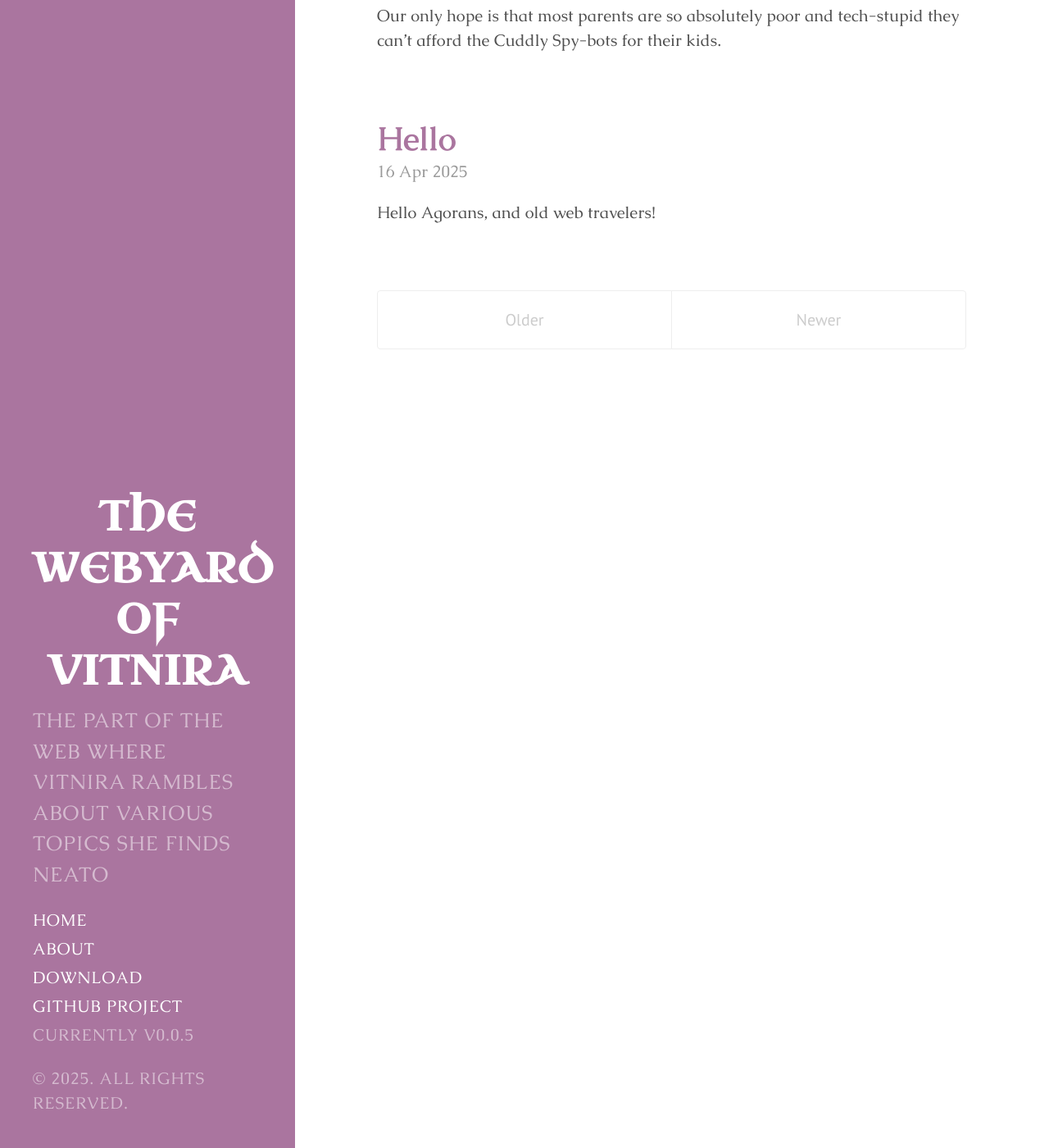
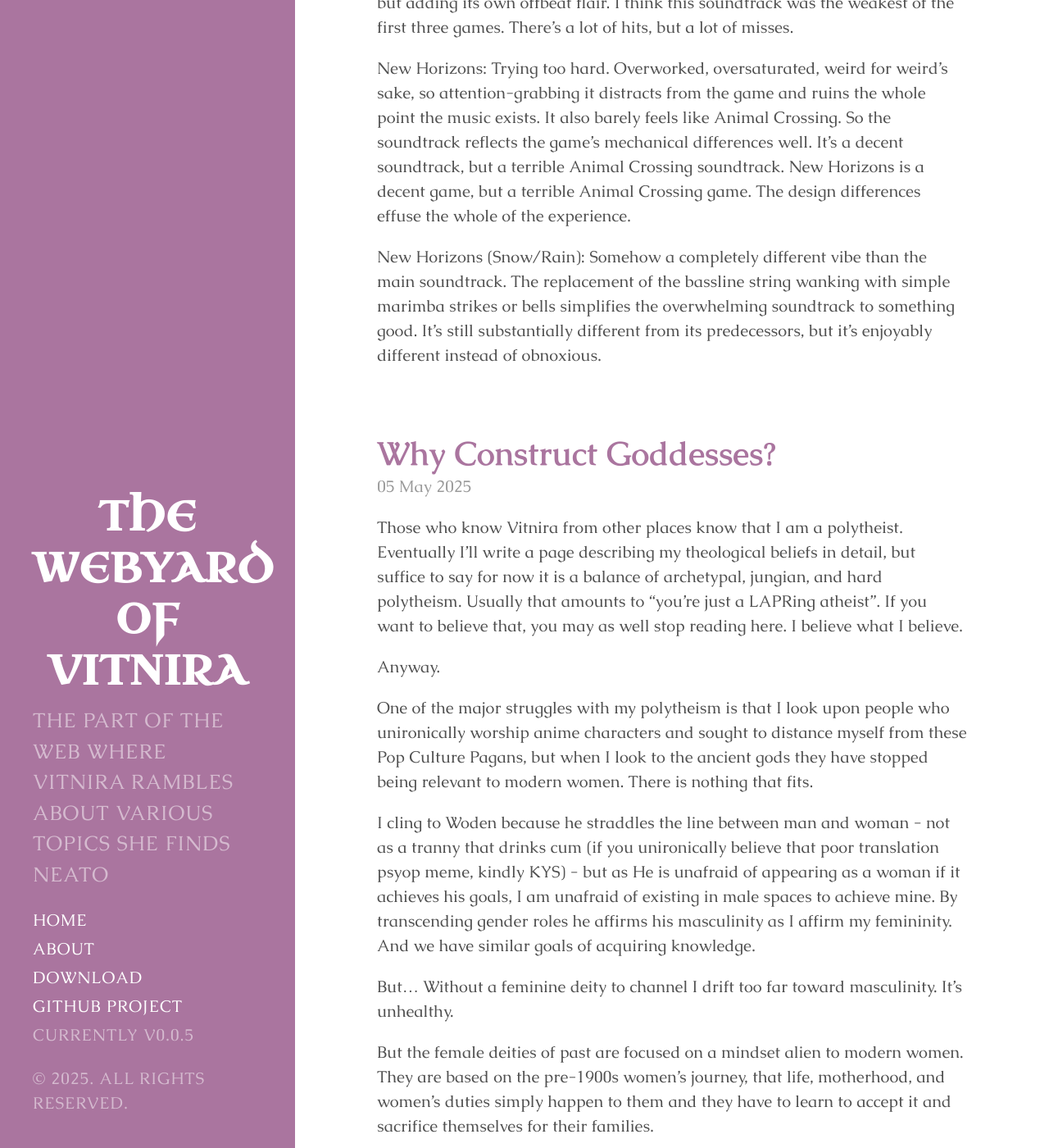
Before and after one commit to Vitnira/digital-nemeton, a Jekyll site: the page built from index.html, in a window 1280 px wide and 1400 px high, scrolled down 3076 px. Shown: the whole window at 82% size. Built offline with Jekyll 4.4.1, drawn with Linux system fonts in a browser that asks for light colours; some web fonts are replaced; the list of posts is cut into pages by our own code; some of the changed text lies outside the part shown.

Commit message:
Added posts and fixed post url stuff

```diff
--- a/_config.yml
+++ b/_config.yml
@@ -16,6 +16,7 @@ author:
   name:           Vitnira
 
 paginate:         5
+permalink: /:title/
 
 # Custom vars
 version:          0.0.5
--- /dev/null
+++ b/_posts/2025-05-05-constructinggods.md
@@ -0,0 +1,25 @@
+---
+title: "Why Construct Goddesses?"
+date: 2025-05-05
+layout: post
+---
+
+Those who know Vitnira from other places know that I am a polytheist. Eventually I'll write a page describing my theological beliefs in detail, but suffice to say for now it is a balance of archetypal, jungian, and hard polytheism. Usually that amounts to "you're just a LAPRing atheist". If you want to believe that, you may as well stop reading here. I believe what I believe.
+
+Anyway.
+
+One of the major struggles with my polytheism is that I look upon people who unironically worship anime characters and sought to distance myself from these Pop Culture Pagans, but when I look to the ancient gods they have stopped being relevant to modern women. There is nothing that fits.
+
+I cling to Woden because he straddles the line between man and woman - not as a tranny that drinks cum (if you unironically believe that poor translation psyop meme, kindly KYS) - but as He is unafraid of appearing as a woman if it achieves his goals, I am unafraid of existing in male spaces to achieve mine. By transcending gender roles he affirms his masculinity as I affirm my femininity. And we have similar goals of acquiring knowledge.
+
+But... Without a feminine deity to channel I drift too far toward masculinity. It's unhealthy.
+
+But the female deities of past are focused on a mindset alien to modern women. They are based on the pre-1900s women's journey, that life, motherhood, and women's duties simply happen to them and they have to learn to accept it and sacrifice themselves for their families.
+
+Birth Control shattered that cycle. Motherhood used to be an accepted fact of life, but has now become a choice. The Maiden-Mother-Crone cycle is optional and many women turn instead to a new Maiden->Deluded Crone-Maiden path. Motherhood doesn't Just Happen anymore. Weaving is done by Chinese sweatshops. Cooking is done by fast-food chains. Farming is done by the grocery store. What is there of the Goddesses left?
+
+Modern "pagan" women turn to goddesses like the Morrigan, Freya, Aphrodite because they are the representation of women using their femininity as power against men. But the power is hollow without the price women had to pay for it. In isolation, these goddesses mean nothing, and the rest of the pantheon has dissipated.
+
+The only path forward for women - for me - is to forge new goddesses. Goddesses that choose Motherhood. Goddesses that resist OnlyFans. Goddesses who embrace their womanhood and do not cut off their breasts to appear male. Goddessess I wish I had growing up. Archetypes I want to give to my daughters to embody and my sons to find in a partner.
+
+Yes, it sounds nuts to me too. But someone had to write the Myth in the past, someone needs to write it now, and nobody is writing it - least of all for those who need it most. So I'll do it. And hopefully someone who can write it better finds my attempts and is so insulted they do it better.
--- /dev/null
+++ b/_posts/2025-05-06-achourlies.md
@@ -0,0 +1,93 @@
+---
+title: "24 Hours in the Animal Forest"
+date: 2025-05-06
+layout: post
+---
+
+Over the past week I've been listening to all 4* Animal Crossing (AC) games' hourly themes to devise a playlist of my favorite for each hour. I exclusively listen to each theme during or within 10min of the hour (as in, 1pm from 12:50-2:10) trying to stay within the hour. The goal is to capture the "vibe" of the hour best.
+
+My husband once said, "Music should be somewhere between where you are and where you want to be." So the hourlies shouldn't be solely the most pleasing objectively at all hours - 3pm should be the most pleasing with the mental state I am generally in at 3pm.
+
+Exceptions were made for 1-6am because I'm pretty much never awake then nowadays. 1-4am were listened to in the hours before bedtime, and 4-6am right after waking up (preferably at 7 if I remember to get my headphones on by then). 4am is a weird hour. It should capture both being awake very late AND waking up very early.
+
+The games are: GC for original GameCube AC, WW for Wild World / City Folk since City Folk is just a higher-quality WW soundtrack, NL for New Leaf, and NH for New Horizons.
+
+We'll start at 8am because that's generally when I wake up.
+
+8 am - GC
+
+9 am - GC
+
+10 am - WW
+
+11 am - NL
+
+12 pm - WW
+
+1 pm - NL
+
+2 pm - GC
+
+3 pm - WW
+
+4 pm - GC
+
+5 pm - NH
+
+6 pm - GC
+
+7 pm - NL
+
+8 pm - WW
+
+9 pm - GC
+
+10 pm - WW
+
+11 pm - NL
+
+12 am - GC
+
+
+
+1 am - NL
+
+2 am - NH
+
+3 am - NL
+
+4 am - NL
+
+5 am - NH
+
+6 am - WW
+
+7 am - GC
+
+------
+
+Totals:
+
+GC - 8
+
+WW - 5
+
+NL - 7
+
+NH - 3
+
+------
+
+I've played hundreds of hours in all of these and don't have any favoritism. I have plenty of cozy memories even with New Horizons (especially NH! I had the most socialization with that one, bonded me with IRL friends). Maybe Wild World would be the weakest entry? But the music seems pretty represented here.
+
+It's been interesting to listen to each soundtrack objectively, out of context of my feelings of playing the game. I started to think about what "vibez" each soundtrack expressed and tied that into my feelings on the game.
+
+GameCube: Goofy, harsh, diamond-in-the-rough, surprising and fun. The soundtrack is cohesive but all over the place, incorporating wacky noises like a cat meowing, and some of the samples are low quality to the point where they hurt wearing headphones. Even if someone upscaled the samples and had an AC newbie listen to this soundtrack, I think they could tell that this was the first entry in the series. I noticed when I played the GC soundtrack through my phone speakers it was far more enjoyable. Meaning, the soundtrack is optimized for terrible speakers.
+
+Wild World / City Folk: Iterates on the previous soundtrack ideas and refines them, but plays it too safe and occasionally becomes boring. Generally the WW songs aren't exceptional and shine in an hour when the other options are so weird they're bad.
+
+New Leaf: A bit off-kilter, soothing, still in style with the previous soundtracks but adding its own offbeat flair. I think this soundtrack was the weakest of the first three games. There's a lot of hits, but a lot of misses.
+
+New Horizons: Trying too hard. Overworked, oversaturated, weird for weird's sake, so attention-grabbing it distracts from the game and ruins the whole point the music exists. It also barely feels like Animal Crossing. So the soundtrack reflects the game's mechanical differences well. It's a decent soundtrack, but a terrible Animal Crossing soundtrack. New Horizons is a decent game, but a terrible Animal Crossing game. The design differences effuse the whole of the experience.
+
+New Horizons (Snow/Rain): Somehow a completely different vibe than the main soundtrack. The replacement of the bassline string wanking with simple marimba strikes or bells simplifies the overwhelming soundtrack to something good. It's still substantially different from its predecessors, but it's enjoyably different instead of obnoxious.
--- a/index.html
+++ b/index.html
@@ -7,7 +7,7 @@ title: Home
   {% for post in paginator.posts %}
   <div class="post">
     <h1 class="post-title">
-      <a href="{{ post.url }}">
+      <a href="{{ post.url | relative_url }}">
         {{ post.title }}
       </a>
     </h1>
```
Also changed, not shown: _posts/2025-04-16-helloworld.md (+1 -0 lines), _posts/2025-04-30-mirrorgirl.md (+1 -0 lines), 8 other files.
